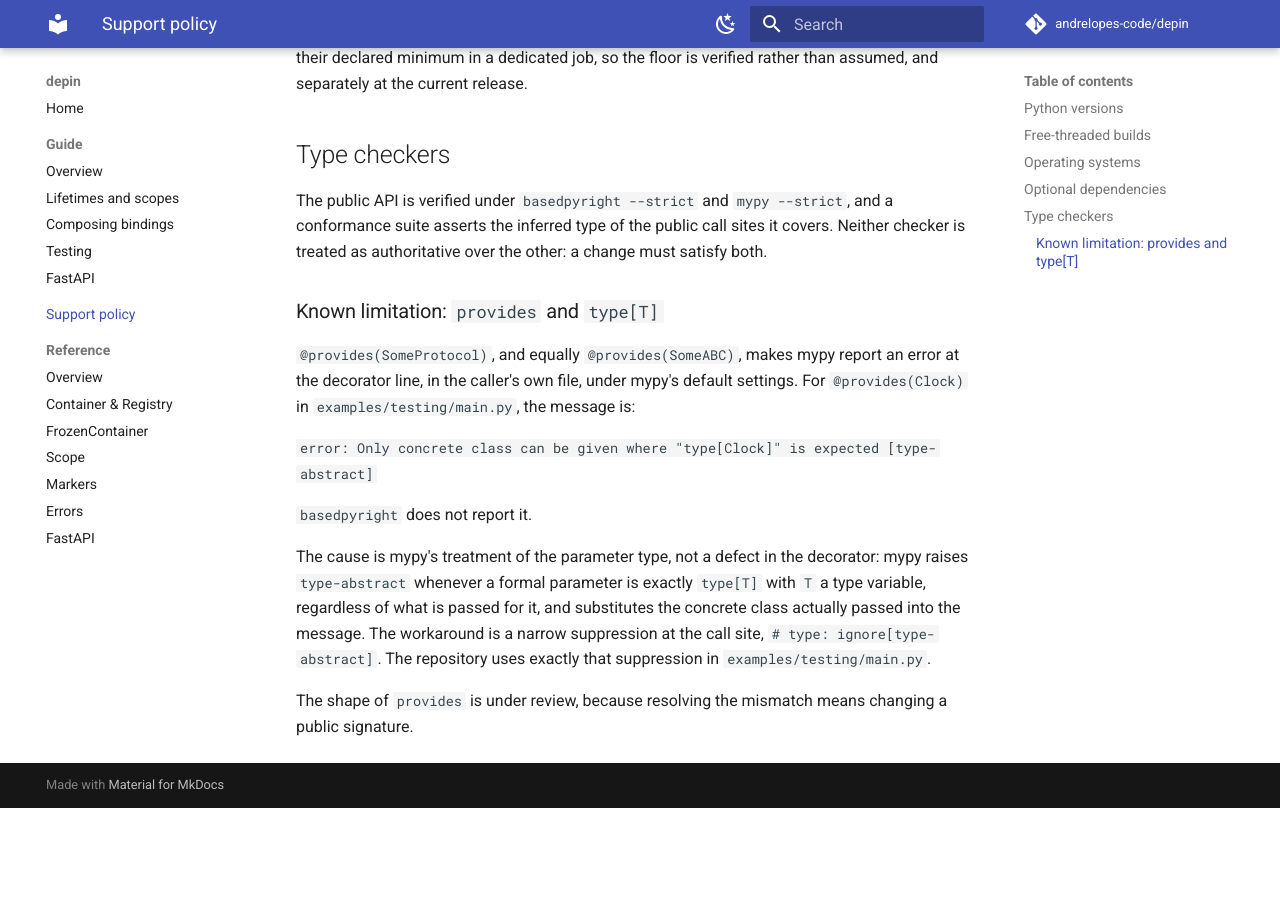
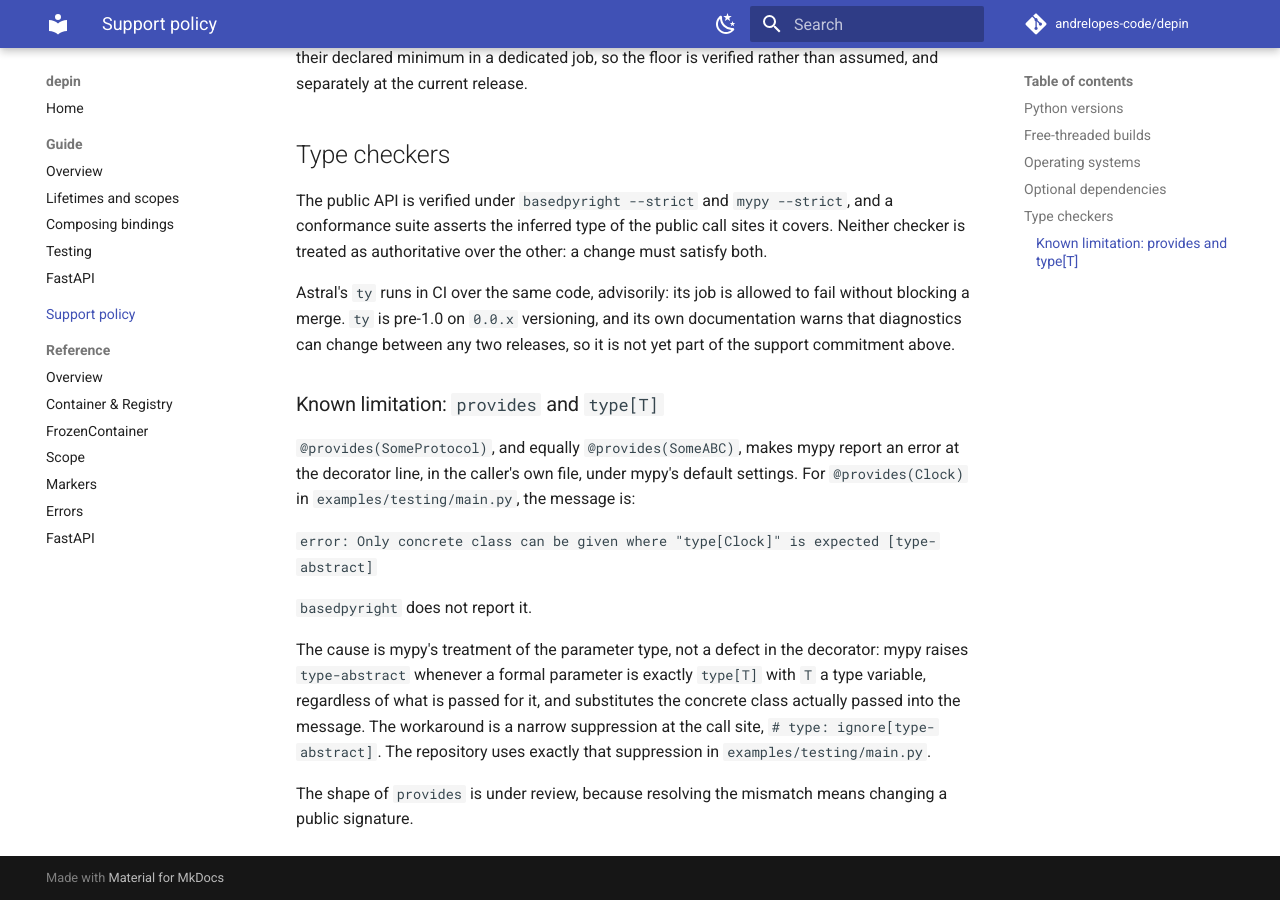
Before and after one commit to andrelopes-code/depin, an MkDocs documentation site: the page built from docs/support-policy.md, in a window 1280 px wide and 900 px high, scrolled down 1134 px. Built offline with MkDocs 1.6.1 and Material for MkDocs 9.7.7, drawn with Linux system fonts in a browser that asks for light colours; comment, search, counter and statistics services are not loaded; the version menu is left out; before the commit the page ends 1942 px from its top, so only the background shows below that.

```diff
--- a/docs/support-policy.md
+++ b/docs/support-policy.md
@@ -47,6 +47,11 @@ a conformance suite asserts the inferred type of the public call sites it covers
 Neither checker is treated as authoritative over the other: a change must
 satisfy both.
 
+Astral's `ty` runs in CI over the same code, advisorily: its job is allowed to
+fail without blocking a merge. `ty` is pre-1.0 on `0.0.x` versioning, and its
+own documentation warns that diagnostics can change between any two releases,
+so it is not yet part of the support commitment above.
+
 ### Known limitation: `provides` and `type[T]`
 
 `@provides(SomeProtocol)`, and equally `@provides(SomeABC)`, makes mypy report an
```
Also changed, not shown: specs/2026-08-28-roadmap-1.0-design.md (+7 -0 lines).
